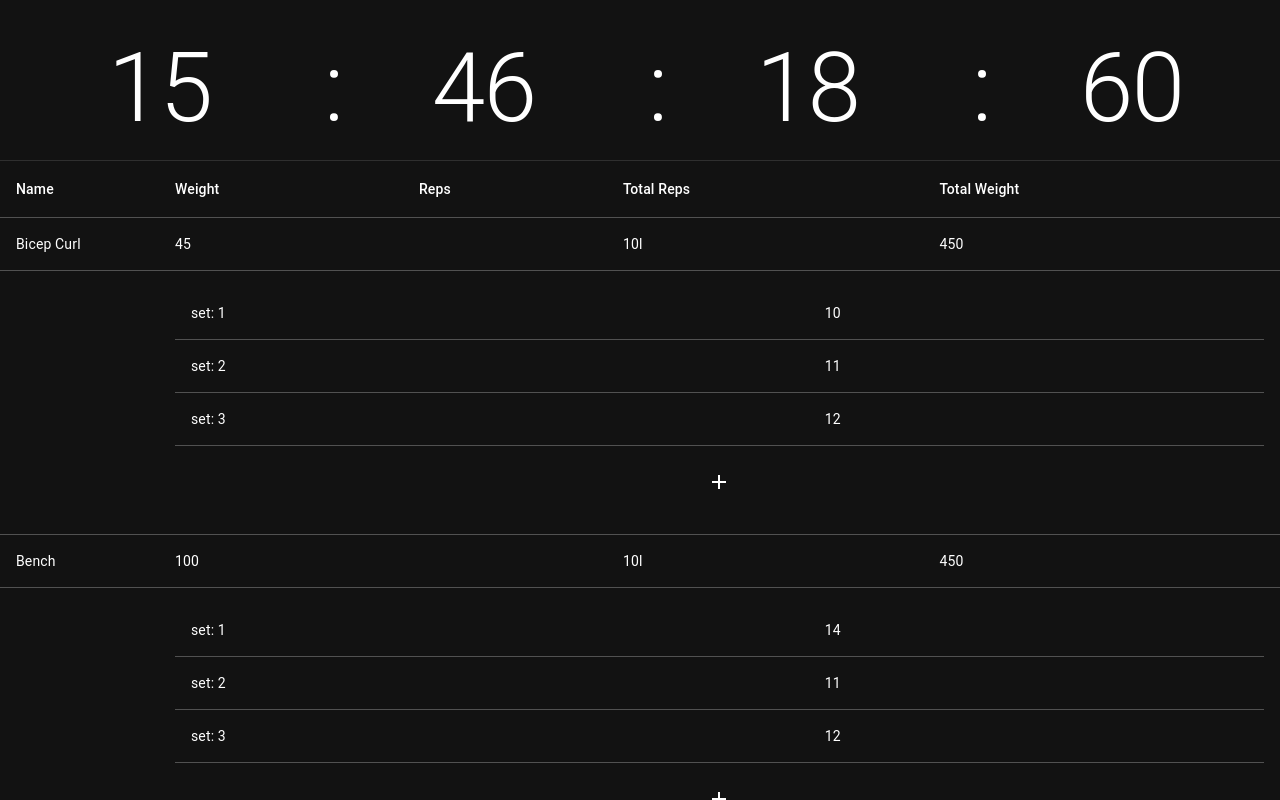
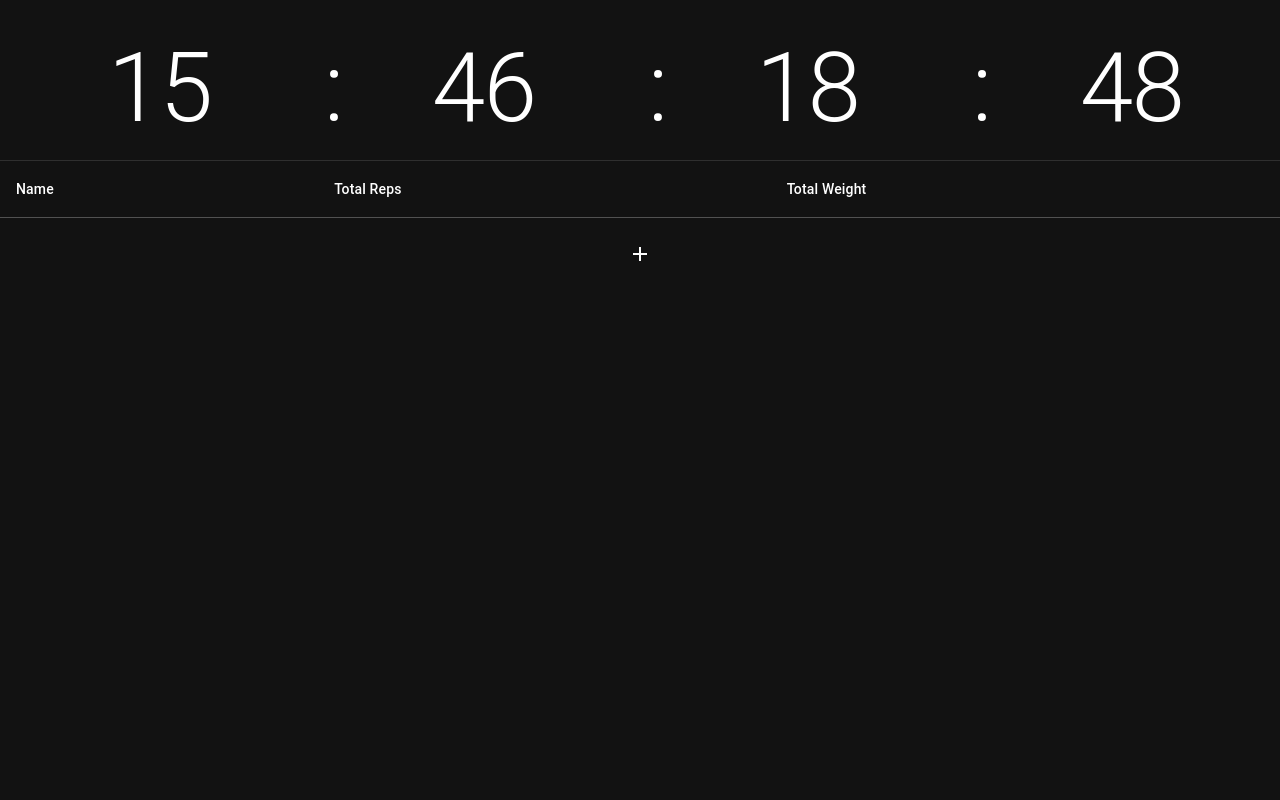
Before and after one commit to entimaniac/workout_tracker_no_ts, a React (Create React App) app: page / in a window 1280 px wide. Shown: the top 800 px of the page. Built offline with nearby package versions, Linux system fonts and the light colour scheme.

Commit message:
its pretty good now

```diff
--- a/package.json
+++ b/package.json
@@ -8,9 +8,11 @@
     "@fontsource/roboto": "^4.5.5",
     "@mui/icons-material": "^5.6.0",
     "@mui/material": "^5.6.0",
+    "immer": "^9.0.15",
     "react": "^18.1.0",
     "react-dom": "^18.1.0",
-    "react-scripts": "5.0.1"
+    "react-scripts": "5.0.1",
+    "uuid": "^8.3.2"
   },
   "scripts": {
     "start": "react-scripts start",
--- a/src/App.js
+++ b/src/App.js
@@ -1,5 +1,5 @@
 import React from 'react';
-import {WorkoutTable} from "./components/WorkoutTable";
+import {ExerciseTable} from "./components/exercises/ExerciseTable";
 import {Clock} from "./components/Clock";
 import {Container, createTheme, CssBaseline, Divider, ThemeProvider} from "@mui/material";
 
@@ -16,7 +16,7 @@ function App() {
                 <Container disableGutters={true} maxWidth={"xl"}>
                     <Clock/>
                     <Divider/>
-            <WorkoutTable/>
+                    <ExerciseTable/>
                 </Container>
 
             </ThemeProvider>
--- a/src/components/WorkoutTable.js
+++ /dev/null
@@ -1,77 +0,0 @@
-import React, {Fragment, useState} from 'react';
-import {IconButton, Table, TableBody, TableCell, TableContainer, TableHead, TableRow} from "@mui/material";
-import AddIcon from '@mui/icons-material/Add';
-import {SetsTable} from "./SetsTable";
-
-export const WorkoutTable = () => {
-    const initialExercises = [
-        {name: "Bicep Curl", weight: 45, sets: [10, 11, 12]},
-        {name: "Bench", weight: 100, sets: [14, 11, 12]},
-        {name: "Squat", weight: 100, sets: [10, 15, 12]},
-    ]
-    const [exercises, setExercises] = useState(initialExercises)
-
-    const addExercise = () => {
-        let newRow = {name: "Squat", weight: 100, sets: [10, 15, 12]}
-        setExercises([...exercises, newRow])
-    }
-
-    const addSet = (name) => {
-        let updatedExerciseSets = exercises.map(item => {
-                if (item.name === name) {
-                    return {...item, sets: [...item.sets, 100]}
-                }
-                return item;
-            }
-        );
-
-        setExercises(updatedExerciseSets)
-    }
-
-    return (
-        <>
-            <TableContainer>
-                <Table sx={{minWidth: 650}} aria-label="simple table">
-                    <TableHead>
-                        <TableRow>
-                            <TableCell>Name</TableCell>
-                            <TableCell>Weight</TableCell>
-                            <TableCell>Reps</TableCell>
-                            <TableCell>Total Reps</TableCell>
-                            <TableCell>Total Weight</TableCell>
-                        </TableRow>
-                    </TableHead>
-                    <TableBody>
-
-                        {exercises.map((row) => (
-                            <Fragment key={row.name}>
-                                <TableRow
-                                    sx={{'&:last-child td, &:last-child th': {border: 0}}}
-                                >
-                                    <TableCell>{row.name}</TableCell>
-                                    <TableCell>{row.weight}</TableCell>
-                                    <TableCell>{}</TableCell>
-                                    <TableCell>10l</TableCell>
-                                    <TableCell>450</TableCell>
-
-                                </TableRow>
-                                <SetsTable sets={row.sets} addSet={() => addSet(row.name)}/>
-                            </Fragment>
-                        ))}
-
-
-                        <TableRow
-                            sx={{'&:last-child td, &:last-child th': {border: 0}}}
-                        >
-                            <TableCell colSpan={5} align={"center"}>
-                                <IconButton onClick={addExercise}>
-                                    <AddIcon/>
-                                </IconButton>
-                            </TableCell>
-                        </TableRow>
-                    </TableBody>
-                </Table>
-            </TableContainer>
-        </>
-    );
-}
--- /dev/null
+++ b/src/components/exercises/Exercise.js
@@ -0,0 +1,31 @@
+import React from 'react';
+import {TableCell, TableRow, TextField} from "@mui/material";
+import {AppContext} from "../../context/AppContext";
+
+export const Exercise = ({exercise}) => {
+    const {updateExercise} = React.useContext(AppContext);
+
+    const updateName = (event) => {
+        updateExercise(exercise.id, "name", event.target.value)
+    };
+
+    const calculateTotalReps = (sets) => {
+        return sets.reduce((sum, item) => parseInt(sum) + parseInt(item.reps), 0)
+    }
+
+    const calculateTotalWeight = (sets) => {
+        return sets.reduce((sum, item) => parseInt(sum) + (parseInt(item.reps) * parseInt(item.weight)), 0)
+    }
+
+    return (
+        <>
+            <TableRow sx={{'&:last-child td, &:last-child th': {border: 0}}}>
+                <TableCell>
+                    <TextField value={exercise.name} variant="standard" onChange={updateName}/>
+                </TableCell>
+                <TableCell>{calculateTotalReps(exercise.sets)}</TableCell>
+                <TableCell>{calculateTotalWeight(exercise.sets)}</TableCell>
+            </TableRow>
+        </>
+    );
+}
--- /dev/null
+++ b/src/components/exercises/ExerciseTable.js
@@ -0,0 +1,46 @@
+import React, {Fragment} from 'react';
+import {IconButton, Table, TableBody, TableCell, TableContainer, TableHead, TableRow} from "@mui/material";
+import AddIcon from '@mui/icons-material/Add';
+import {SetsTable} from "../sets/SetsTable";
+import {AppContext} from "../../context/AppContext";
+import {Exercise} from "./Exercise";
+
+export const ExerciseTable = () => {
+    const {appData, addExercise} = React.useContext(AppContext);
+
+    return (
+        <>
+            <TableContainer>
+                <Table sx={{minWidth: 650}} aria-label="simple table">
+                    <TableHead>
+                        <TableRow>
+                            <TableCell>Name</TableCell>
+                            <TableCell>Total Reps</TableCell>
+                            <TableCell>Total Weight</TableCell>
+                        </TableRow>
+                    </TableHead>
+                    <TableBody>
+
+                        {appData?.exercises?.map((row) => (
+                            <Fragment key={row.id}>
+                                <Exercise exercise={row} />
+                                <SetsTable row={row}/>
+                            </Fragment>
+                        ))}
+
+
+                        <TableRow
+                            sx={{'&:last-child td, &:last-child th': {border: 0}}}
+                        >
+                            <TableCell colSpan={5} align={"center"}>
+                                <IconButton onClick={addExercise}>
+                                    <AddIcon/>
+                                </IconButton>
+                            </TableCell>
+                        </TableRow>
+                    </TableBody>
+                </Table>
+            </TableContainer>
+        </>
+    );
+}
--- /dev/null
+++ b/src/components/sets/Set.js
@@ -0,0 +1,28 @@
+import React from 'react';
+import {TableCell, TableRow, TextField} from "@mui/material";
+import {AppContext} from "../../context/AppContext";
+
+export const Set = ({rowId, set}) => {
+    const {updateSet} = React.useContext(AppContext);
+
+    const updateReps = (event) => {
+        updateSet(rowId, set.id, "reps", event.target.value)
+    };
+
+    const updateWeight = (event) => {
+        updateSet(rowId, set.id, "weight", event.target.value)
+    };
+
+    return (
+        <>
+            <TableRow sx={{'&:last-child td, &:last-child th': {border: 0}}}>
+                <TableCell>
+                    <TextField value={set.reps} variant="standard" type={"number"} onChange={updateReps}/>
+                </TableCell>
+                <TableCell>
+                    <TextField value={set.weight} variant="standard" type={"number"} onChange={updateWeight}/>
+                </TableCell>
+            </TableRow>
+        </>
+    );
+}
--- a/src/components/SetsTable.js
+++ b/src/components/sets/SetsTable.js
@@ -1,8 +1,11 @@
-import React, {useState} from 'react';
-import {IconButton, Paper, Table, TableBody, TableCell, TableContainer, TableHead, TableRow} from "@mui/material";
+import React from 'react';
+import {IconButton, Table, TableBody, TableCell, TableContainer, TableHead, TableRow} from "@mui/material";
 import AddIcon from '@mui/icons-material/Add';
+import {AppContext} from "../../context/AppContext";
+import {Set} from "./Set";
 
-export const SetsTable = ({sets, addSet}) => {
+export const SetsTable = ({row}) => {
+    const {addSet} = React.useContext(AppContext);
 
     return (
         <>
@@ -11,22 +14,21 @@ export const SetsTable = ({sets, addSet}) => {
                 <TableCell colSpan={4}>
                     <TableContainer>
                         <Table sx={{minWidth: 650}}>
+                            <TableHead>
+                                <TableRow>
+                                    <TableCell>Reps</TableCell>
+                                    <TableCell>Weight</TableCell>
+                                </TableRow>
+                            </TableHead>
                             <TableBody>
-                                {sets.map((row, index) => (
-                                    <TableRow
-                                        key={index}
-                                        sx={{'&:last-child td, &:last-child th': {border: 0}}}
-                                    >
-                                        <TableCell>set: {"" + (index + 1)}</TableCell>
-                                        <TableCell>{row}</TableCell>
-
-                                    </TableRow>
-                                ))}
+                                {row?.sets?.map(set =>
+                                    <Set key={set.id} set={set} rowId={row.id}/>
+                                )}
                                 <TableRow
                                     sx={{'&:last-child td, &:last-child th': {border: 0}}}
                                 >
                                     <TableCell colSpan={5} align={"center"}>
-                                        <IconButton onClick={addSet}>
+                                        <IconButton onClick={() => addSet(row.id)}>
                                             <AddIcon/>
                                         </IconButton>
                                     </TableCell>
--- /dev/null
+++ b/src/context/AppContext.js
@@ -0,0 +1,66 @@
+import React, {createContext, useState} from "react";
+import {v4 as uuidv4} from 'uuid';
+import produce from "immer"
+
+export const AppContext = createContext();
+
+export const AppContextProvider = (props) => {
+    const initialState = {exercises: []}
+    const [appData, setAppData] = useState(localStorage.getItem("appData") || initialState);
+
+    const generateId = () => {
+        return uuidv4();
+    }
+
+    const createNewExercise = () => {
+        return {id: generateId(), name: "New Exercise", sets: [createNewSet()]}
+    }
+
+    const createNewSet = () => {
+        return {id: generateId(), reps: 10, weight: 45}
+    }
+
+    const addExercise = () => {
+        setAppData(
+            produce((draft) => {
+                draft.exercises.push(createNewExercise())
+            })
+        )
+    }
+
+    const updateExercise = (exerciseId, field, value) => {
+        setAppData(
+            produce((draft) => {
+                draft.exercises.find((exercise) => exercise.id === exerciseId)[field] = value;
+            })
+        )
+    }
+
+    const addSet = (id) => {
+        setAppData(
+            produce((draft) => {
+                const exercise = draft.exercises.find((exercise) => exercise.id === id).sets.push(createNewSet());
+            })
+        )
+
+    }
+
+    const updateSet = (exerciseId, setId, field, value) => {
+        setAppData(
+            produce((draft) => {
+                const exercise = draft.exercises.find((exercise) => exercise.id === exerciseId);
+                exercise.sets.find((set) => set.id === setId)[field] = value;
+            })
+        )
+    }
+
+    const contextValue = {
+        appData, setAppData, generateId, addExercise, updateExercise, addSet, updateSet
+    }
+
+    return (
+        <AppContext.Provider value={contextValue}>
+            {props.children}
+        </AppContext.Provider>
+    )
+}
--- a/src/index.js
+++ b/src/index.js
@@ -1,10 +1,13 @@
 import React from 'react';
 import ReactDOM from 'react-dom/client';
 import App from './App';
+import {AppContextProvider} from "./context/AppContext";
 
 const root = ReactDOM.createRoot(document.getElementById('root'));
 root.render(
-  <React.StrictMode>
-    <App />
-  </React.StrictMode>
+    <React.StrictMode>
+        <AppContextProvider>
+            <App/>
+        </AppContextProvider>
+    </React.StrictMode>
 );
```
Also changed, not shown: src/components/Excercise.js (deleted, +0 -19 lines), src/components/ExerciseField.js (deleted, +0 -12 lines), 1 other file (tests, documents, lock files or other folders). Lines whose indentation alone changed are shown as unchanged.
